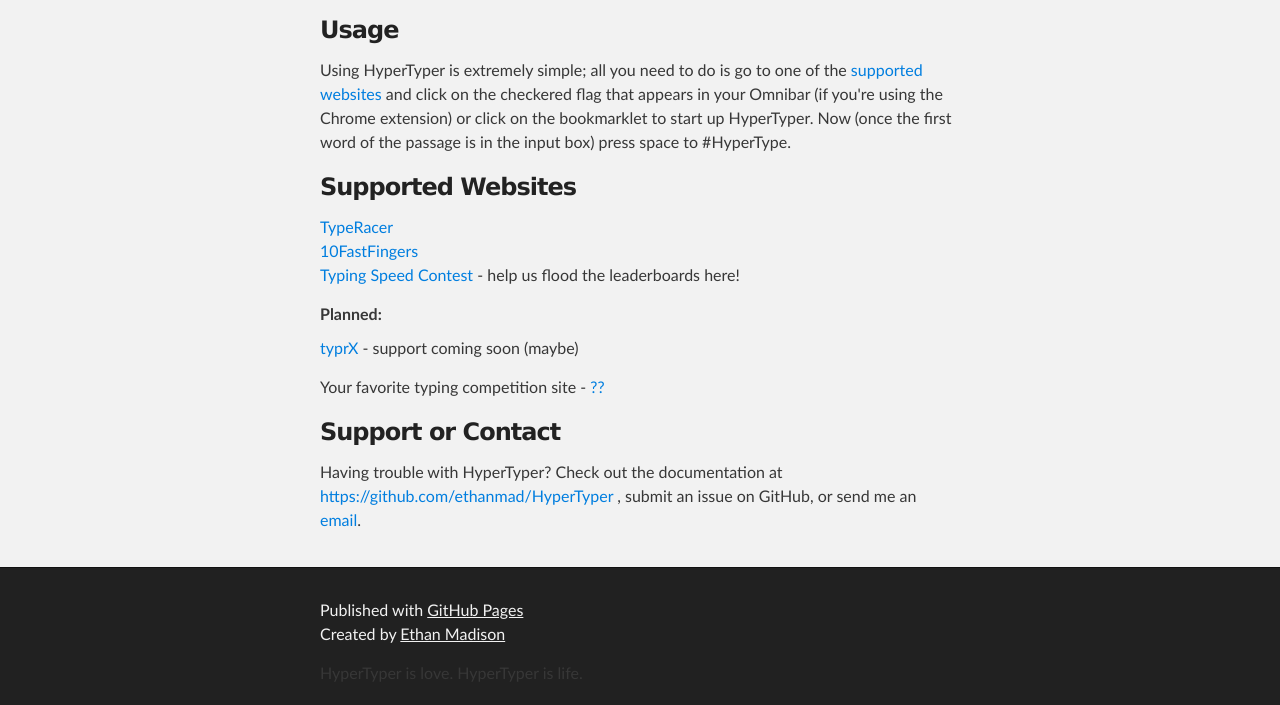
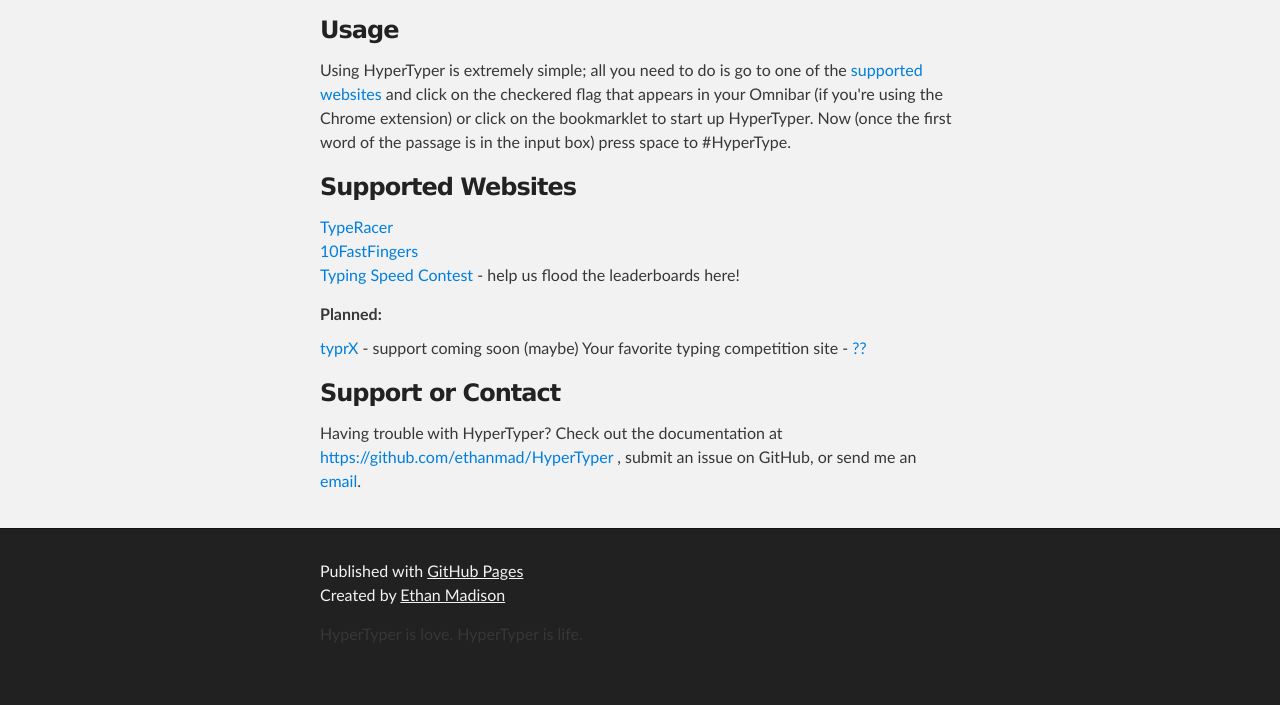
Before and after one commit to ethanmad/ethanmad.github.io, a plain HTML site: page index.html in a window 1280 px wide. Shown: the part 814-1519 px from the top of the page. After the commit the page ends 1480 px from the top, so only its background shows below. Drawn offline with Linux system fonts and the light colour scheme.

```diff
--- a/index.html
+++ b/index.html
@@ -56,7 +56,7 @@ to start up HyperTyper. Now (once the first word of the passage is in the input
 <a href="http://10fastfingers.com">10FastFingers</a><br>
 <a href="http://typingspeedcontest.com">Typing Speed Contest</a> - help us flood the leaderboards here!<br></p>
 <strong>Planned:</strong>
-<p><a href='http://app.typrX.com'>typrX</a> - support coming soon (maybe)</p>
+<p><a href='http://app.typrX.com'>typrX</a> - support coming soon (maybe)
 Your favorite typing competition site - <a href='https://github.com/ethanmad/HyperTyper/issues/new'>??</a></p>
 
 <h3>
```
